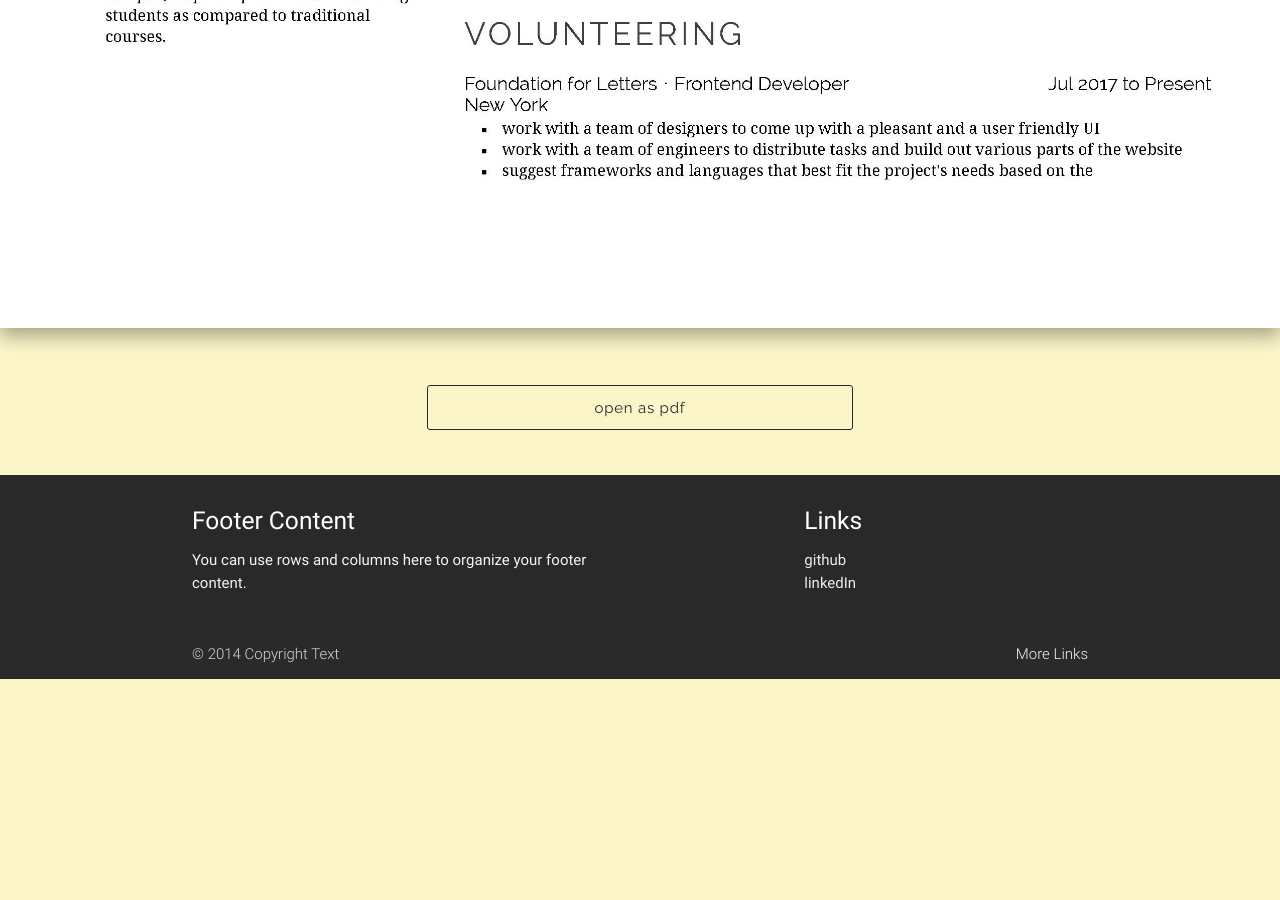
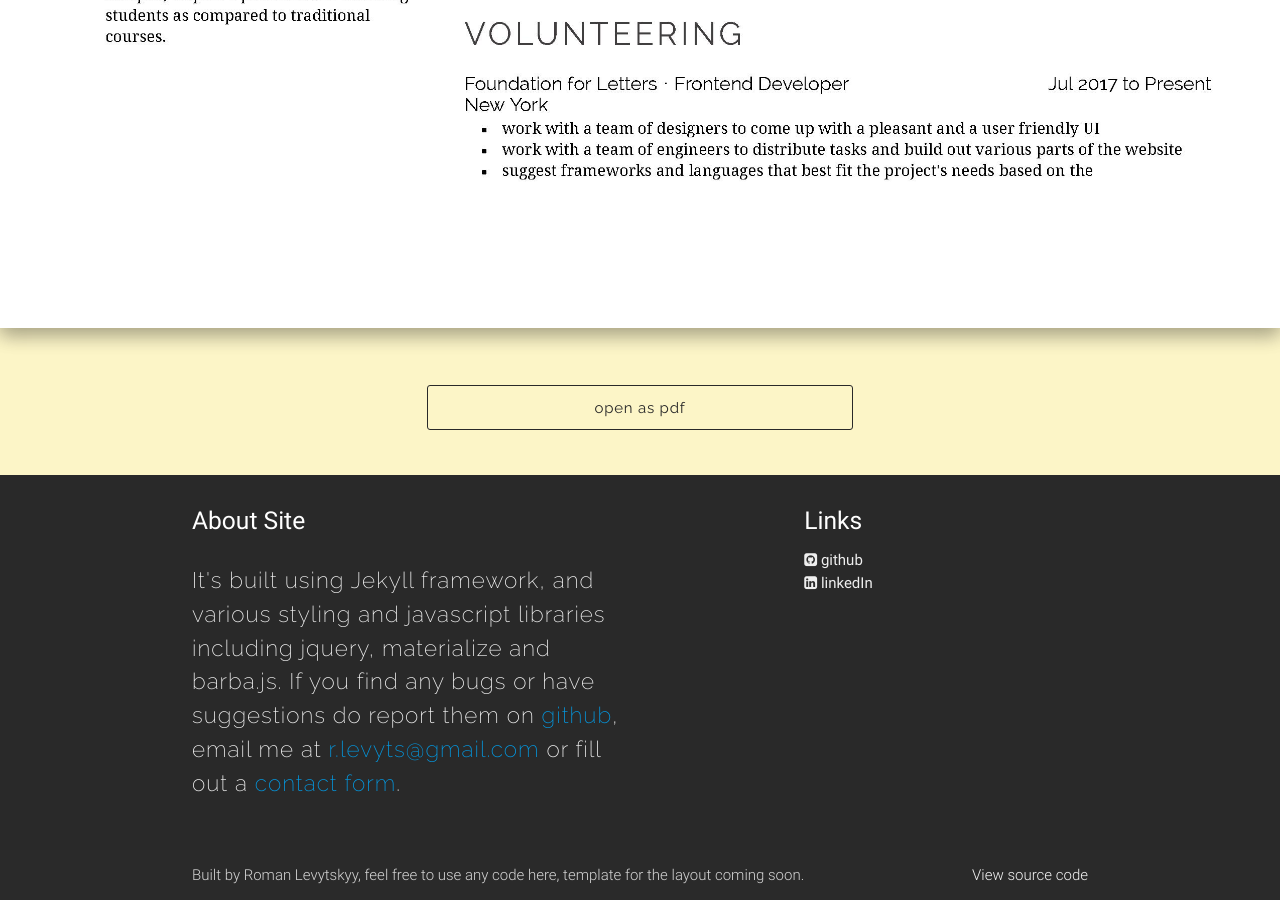
Before and after one commit to LevytsRoman/levytsroman.github.io, a Jekyll site: the page built from resume.html, in a window 1280 px wide and 900 px high, scrolled down 1736 px. Built offline with Jekyll 4.4.1, drawn with Linux system fonts in a browser that asks for light colours; nearby versions of some CDN libraries; before the commit the page ends 2415 px from its top, so only the background shows below that.

Commit message:
add footer content

```diff
--- a/_includes/footer.html
+++ b/_includes/footer.html
@@ -2,22 +2,22 @@
           <div class="container">
             <div class="row">
               <div class="col l6 s12">
-                <h5 class="white-text">Footer Content</h5>
-                <p class="grey-text text-lighten-4">You can use rows and columns here to organize your footer content.</p>
+                <h5 class="white-text footer_titles">About Site</h5>
+                <p class="grey-text text-lighten-4 description">It's built using Jekyll framework, and various styling and javascript libraries including jquery, materialize and barba.js. If you find any bugs or have suggestions do report them on <a class="footer_description_link" href="https://github.com/LevytsRoman/levytsroman.github.io/issues/new">github</a>, email me at <a class="footer_description_link" href="mailto:r.levyts@gmail.com">r.levyts@gmail.com</a> or fill out a <a class="footer_description_link" href="/contacts">contact form</a>.</p>
               </div>
               <div class="col l4 offset-l2 s12">
-                <h5 class="white-text">Links</h5>
+                <h5 class="white-text footer_titles">Links</h5>
                 <ul>
-                  <li><a class="grey-text text-lighten-3" href="#!">github</a></li>
-                  <li><a class="grey-text text-lighten-3" href="#!">linkedIn</a></li>
+                  <li><a class="grey-text text-lighten-3" href="https://github.com/LevytsRoman"><i class="fa fa-github-square footer_icons" aria-hidden="true"></i><span class="footer_link_text"> github</span></a></li>
+                  <li><a class="grey-text text-lighten-3" href="https://www.linkedin.com/in/levytsroman/"><i class="fa fa-linkedin-square footer_icons" aria-hidden="true"></i><span class="footer_link_text"> linkedIn</span></a></li>
                 </ul>
               </div>
             </div>
           </div>
           <div class="footer-copyright">
             <div class="container">
-            © 2014 Copyright Text
-            <a class="grey-text text-lighten-4 right" href="#!">More Links</a>
+            Built by Roman Levytskyy, feel free to use any code here, template for the layout coming soon.
+            <a class="grey-text text-lighten-4 right" href="https://github.com/LevytsRoman/levytsroman.github.io">View source code</a>
             </div>
           </div>
         </footer>
```
